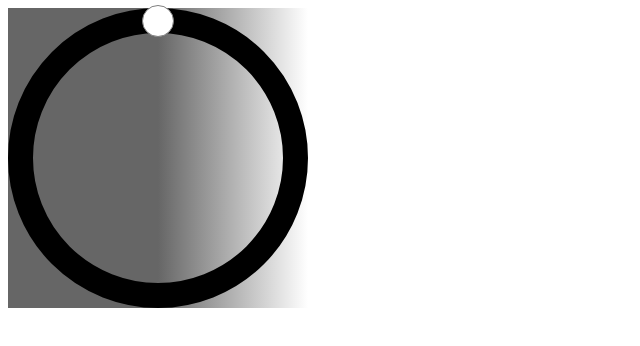
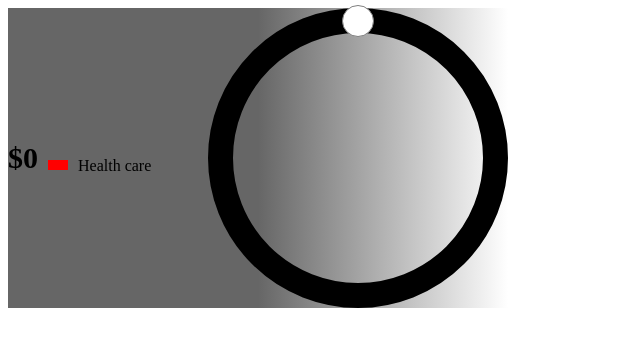
Before and after one commit to Dekadenca/CircularSliderJS, a plain HTML site: page index.html in a window 1280 px wide. Shown: the whole page, without its empty margins (0-640 px from the left). Drawn offline with Linux system fonts and the light colour scheme.

Commit message:
add labels and min max value

```diff
--- a/CircularSlider.css
+++ b/CircularSlider.css
@@ -1,4 +1,5 @@
 .container {
+  display: flex;
   background: rgb(102, 102, 102);
   background: linear-gradient(
     90deg,
@@ -8,7 +9,29 @@
   );
 }
 
-.circularSlider {
+.label_container {
+  position: relative;
+  display: flex;
+  align-items: center;
+}
+
+.label {
+  display: flex;
+  align-items: flex-end;
+}
+
+.label_color {
+  width: 20px;
+  height: 10px;
+  margin: 5px 10px;
+}
+
+.label_value {
+  font-size: 30px;
+  font-weight: bold;
+}
+
+.circular_slider {
   border-radius: 100%;
   border: 25px solid black;
 }
--- a/CircularSlider.js
+++ b/CircularSlider.js
@@ -1,23 +1,41 @@
 var SLIDER_BORDER_SIZE = 25;
+var LABEL_CONTAINER_WIDTH = 200;
 
 function circularSlider({
   container,
+  label,
   color = "red",
   max = 1000,
   min = 0,
   step = 50,
   radius = 250,
 }) {
+  if (!container) {
+    console.log("Missing container selector");
+    return;
+  }
+
+  if (!label) {
+    console.log("Missing label");
+    return;
+  }
+
   container = document.querySelector(container);
-  container.style.width = 250 + (SLIDER_BORDER_SIZE * 2);
+  container.style.width = 250 + (SLIDER_BORDER_SIZE * 2) + LABEL_CONTAINER_WIDTH;
   container.style.height = 250 + (SLIDER_BORDER_SIZE * 2);
 
+  //Create label container if not exists
+  let labelContainer = document.createElement("div");
+  labelContainer.style.width = LABEL_CONTAINER_WIDTH;
+  labelContainer.classList.add("label_container");
+  labelContainer.appendChild(createLabel(color, label, max, min, step));
+
   let sliderContainer = document.createElement("div");
-  sliderContainer.style.position = "absolute";
+  sliderContainer.style.position = "relative";
 
   //Creating a slider element
   let slider = document.createElement("div");
-  slider.classList.add("circularSlider");
+  slider.classList.add("circular_slider");
   slider.style.width = radius;
   slider.style.height = radius;
   slider.onmousedown = onSliderClick;
@@ -26,6 +44,7 @@ function circularSlider({
   //Creating knob element that is used to drag along the slider
   let knob = document.createElement("div");
   knob.classList.add("knob");
+  knob.dataset.label = transformForDataset(label);
   knob.onmousedown = onKnobDrag;
   sliderContainer.appendChild(knob);
 
@@ -45,9 +64,39 @@ function circularSlider({
   slider.appendChild(overlayContainer1);
   slider.appendChild(overlayContainer2);
 
+  container.appendChild(labelContainer);
   container.appendChild(sliderContainer);
 
   return;
+}
+
+function createLabel(color, label, max, min, step) {
+  //Create new label div
+  let labelDiv = document.createElement("div");
+  labelDiv.id = transformForDataset(label);
+  labelDiv.dataset.max = max;
+  labelDiv.dataset.min = min;
+  labelDiv.dataset.step = step;
+  labelDiv.classList.add("label");
+
+  //Label value that changes on drag
+  let labelValue = document.createElement("div");
+  labelValue.classList.add("label_value");
+  labelValue.innerHTML = "$0";
+  labelDiv.appendChild(labelValue);
+
+  //Label color
+  let labelColor = document.createElement("div");
+  labelColor.classList.add("label_color");
+  labelColor.style.backgroundColor = color;
+  labelDiv.appendChild(labelColor);
+
+  //Label text value
+  let labelText = document.createElement("div");
+  labelText.innerHTML = label;
+  labelDiv.appendChild(labelText);
+
+  return labelDiv;
 }
 
 function onSliderClick(event) {
@@ -68,7 +117,6 @@ function onSliderClick(event) {
     let sliderKnob = this.parentNode.querySelector(".knob");
     onKnobDrag.bind(sliderKnob, event)();
   }
-
 }
 
 function onKnobDrag(event) {
@@ -87,12 +135,19 @@ function onKnobDrag(event) {
 }
 
 function knobDragging(event) {
+  let container = this.parentNode;
+  let label = this.parentNode.parentNode.querySelector(".label_container #" + this.dataset.label);
+  let labelValue = label.querySelector(".label_value");
+  let min = parseInt(label.dataset.min);
+  let max = parseInt(label.dataset.max);
+  let step = label.dataset.step;
+
   //Mouse coordinates
   let mouseX = event.pageX;
   let mouseY = event.pageY;
 
   //Container center coordinates
-  let containerBoundingRect = this.parentNode.getBoundingClientRect();
+  let containerBoundingRect = container.getBoundingClientRect();
   let containerX = (containerBoundingRect.width / 2) + containerBoundingRect.x;
   let containerY = (containerBoundingRect.height / 2) + containerBoundingRect.y;
 
@@ -126,7 +181,7 @@ function knobDragging(event) {
   this.style.top = radius - knobPositionY + knobOffset;
   this.style.left = radius + knobPositionX + knobOffset;
 
-  let sliderContainer = this.parentNode.querySelector(".circularSlider");
+  let sliderContainer = this.parentNode.querySelector(".circular_slider");
   let overLays = sliderContainer.querySelectorAll(".overlay_container");
 
   let rotation = (theta * 180) / Math.PI;
@@ -142,4 +197,13 @@ function knobDragging(event) {
   overLays[0].style.transform = "rotate(" + overlayRotationLeft + "deg)";
   overLays[1].style.transform = "rotate(" + overlayRotationRight + "deg)";
 
+  //Set label value
+  let value = Math.ceil((rotation * (max - min)) / 360);
+  labelValue.innerHTML = "$" + (value + min);
 }
+
+//HELPERS
+
+function transformForDataset(text) {
+  return text.toLowerCase().replace(" ", "_");
+}
--- a/index.html
+++ b/index.html
@@ -6,9 +6,10 @@
 <script>
   circularSlider({
     container: "#container",
+    label: "Health care",
     color: "red",
-    max: 1000,
-    min: 0,
+    max: 500,
+    min: 250,
     step: 50,
     radius: 250,
   });
```
